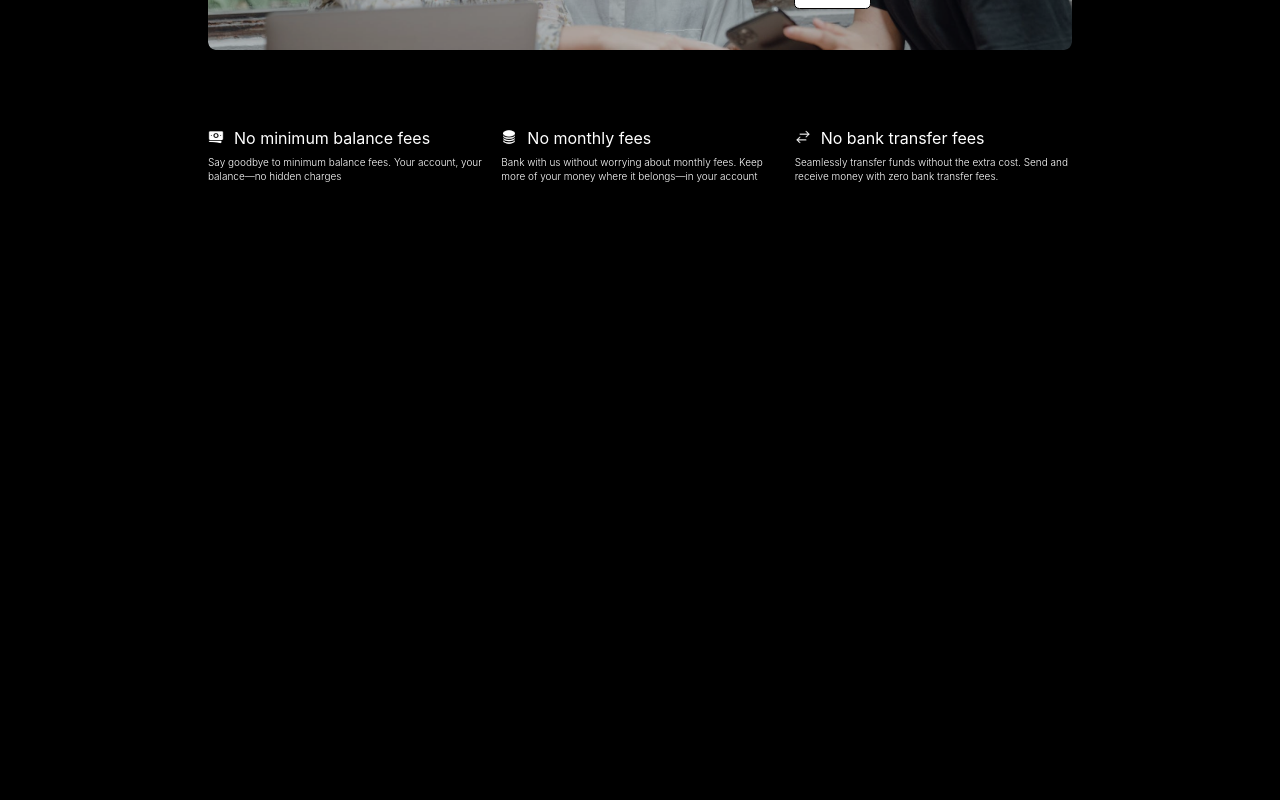
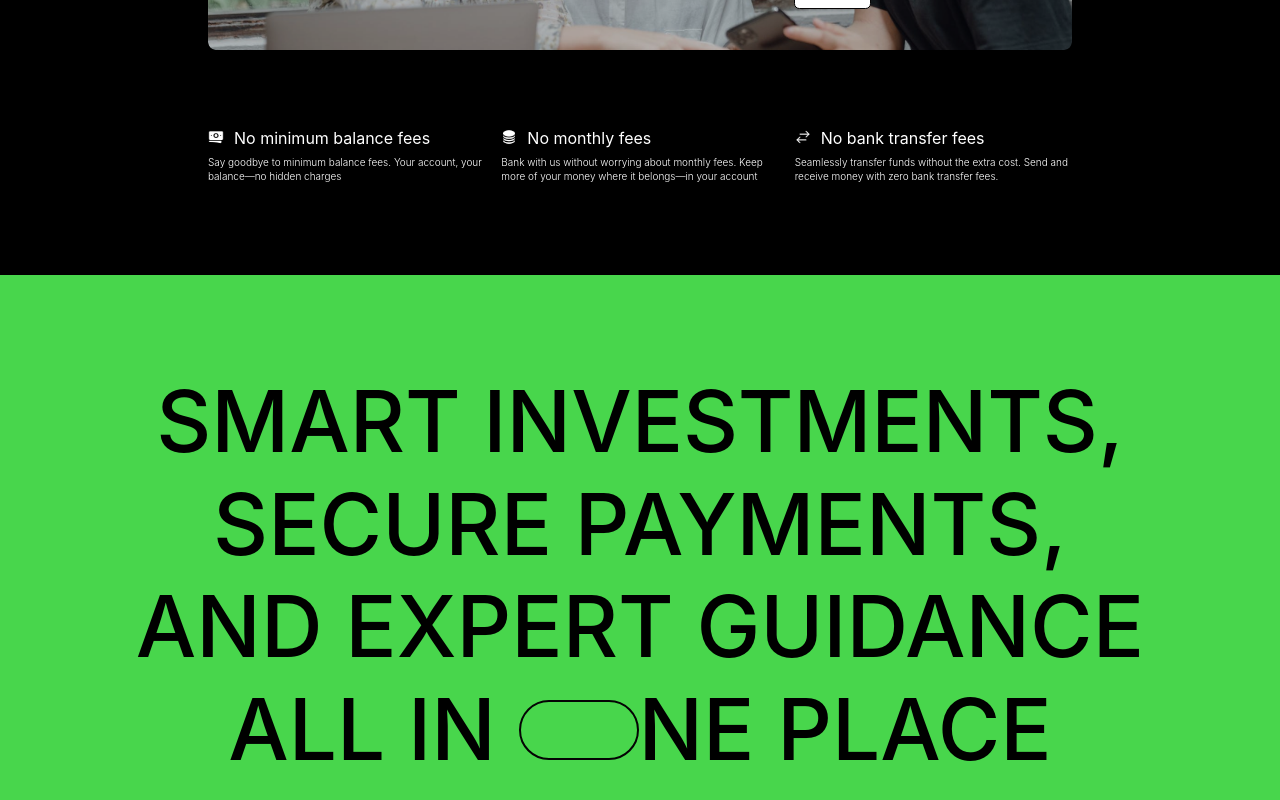
Before and after one commit to Barry-dE/Raft, a React (Vite) app: page / in a window 1280 px wide. Shown: the part 2953-3753 px from the top of the page. Before the commit the page ends 3228 px from the top, so only its background shows below. Built offline with nearby package versions, Linux system fonts and the light colour scheme.

Commit message:
benefits

```diff
--- a/src/App.jsx
+++ b/src/App.jsx
@@ -1,3 +1,4 @@
+import Benefits from './components/Benefits/Benefits';
 import Companies from './components/Companies/Companies';
 import Services from './components/Features/Features';
 import Fees from './components/Fees/Fees';
@@ -15,6 +16,7 @@ function App() {
             <Companies />
             <Services />
             <Fees />
+            <Benefits />
         </>
     );
 }
--- /dev/null
+++ b/src/components/Benefits/Benefits.jsx
@@ -0,0 +1,23 @@
+import '../../styles/components/benefits.scss';
+function Benefits() {
+    return (
+        <div className="benefits">
+            <div className="benefits__wrapper">
+                <div className="benefits__text">
+                    <p className="benefits__text__content">
+                        Smart Investments,
+                    </p>
+                    <p className="benefits__text__content">Secure payments,</p>
+                    <p className="benefits__text__content">
+                        and expert guidance
+                    </p>
+                    <p className="benefits__text__content">
+                        all in <span className="round"></span>ne place
+                    </p>
+                </div>
+            </div>
+        </div>
+    );
+}
+
+export default Benefits;
--- a/src/components/Fees/Fees.jsx
+++ b/src/components/Fees/Fees.jsx
@@ -37,7 +37,7 @@ function Fees() {
                         <div className="fees__gallery__media__icon fees__gallery__media__icon--left">
                             <div className="fees__gallery__media__icon__green">
                                 <figure>
-                                    <img src={moneySend} alt="" />
+                                    <img src={moneySend} alt="Money sent" />
                                 </figure>
                             </div>
                             <div className="fees__gallery__media__icon__text">
@@ -48,7 +48,10 @@ function Fees() {
                         <div className="fees__gallery__media__icon fees__gallery__media__icon--right">
                             <div className="fees__gallery__media__icon__red">
                                 <figure>
-                                    <img src={moneyRecieved} alt="" />
+                                    <img
+                                        src={moneyRecieved}
+                                        alt="Money received"
+                                    />
                                 </figure>
                             </div>
                             <div className="fees__gallery__media__icon__text">
--- /dev/null
+++ b/src/styles/components/benefits.scss
@@ -0,0 +1,29 @@
+.benefits {
+    @extend %dimension;
+    background-color: #48d64c;
+}
+
+.benefits__wrapper {
+    height: 90rem;
+}
+.benefits__text {
+    @extend %title-128;
+    @extend %dimension;
+    font-weight: 500;
+    text-transform: uppercase;
+    text-align: justify;
+    color: $color-black;
+    padding: 5rem;
+    display: flex;
+    flex-direction: column;
+    justify-content: center;
+    align-items: center;
+}
+
+.round {
+    display: inline-block;
+    width: 18rem;
+    height: 9rem;
+    border: 2px solid rgb(4, 4, 4);
+    border-radius: 10rem;
+}
--- a/src/styles/components/features.scss
+++ b/src/styles/components/features.scss
@@ -47,14 +47,16 @@
 }
 
 .services__grid__item--2 {
-    border: 1px solid rgb(168, 131, 131);
+    border: 3px solid rgb(153, 25, 25);
 }
 
 .services__grid__item--3 {
+    border: 3px solid rgb(168, 131, 131);
 }
 
 .services__grid__item--4 {
-    border: 1px solid rgb(55, 17, 151);
+    border: 3px solid rgb(55, 17, 151);
+    // grid-column: 2;
 }
 
 .services__grid__item--1,
```
Also changed, not shown: src/components/AllInOnePlace/AIOP.jsx (deleted).
